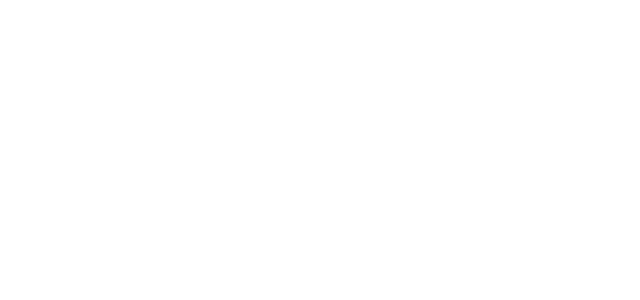
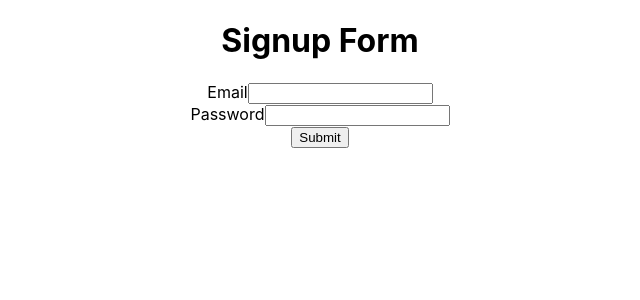
Before and after one commit to suresh9058/reactjs_ashokit_august_batch, a React (Create React App) app: page / in a window 1280 px wide. Shown: the top 300 px of the page, without its empty margins (320-960 px from the left). Built offline with nearby package versions, Linux system fonts and the light colour scheme.

Commit message:
react formik and yup

```diff
--- a/package.json
+++ b/package.json
@@ -6,11 +6,13 @@
     "@testing-library/jest-dom": "^5.16.5",
     "@testing-library/react": "^13.3.0",
     "@testing-library/user-event": "^13.5.0",
+    "formik": "^2.2.9",
     "react": "^18.2.0",
     "react-dom": "^18.2.0",
     "react-router-dom": "^6.4.0",
     "react-scripts": "5.0.1",
-    "web-vitals": "^2.1.4"
+    "web-vitals": "^2.1.4",
+    "yup": "^0.32.11"
   },
   "scripts": {
     "dev": "react-scripts start",
--- a/src/App.js
+++ b/src/App.js
@@ -19,6 +19,7 @@
 import ColorContainer from './ColorContainer';
 import ReactRouterExample from './ReactRouterExample';
 import UseEffectTwo from './UseEffectTwo';
+import ReactForm from './ReactForm';
 // import Footer from './ErrorHandling';
 
 // class App extends React.Component {
@@ -76,7 +77,8 @@
       {/* <ColorContainer /> */}
       {/* </header> */}
       {/* <ReactRouterExample /> */}
-      <UseEffectTwo />
+      {/* <UseEffectTwo /> */}
+      <ReactForm />
     </div>
   );
 }
--- /dev/null
+++ b/src/ReactForm.js
@@ -0,0 +1,79 @@
+import {useState} from 'react';
+
+function ReactForm() {
+    // const [email, setEmail] = useState("");
+    // const [password, setPassword] = useState("");
+    const initialValue = {
+        email: "",
+        password:""
+    };
+
+    const [formValues, setFormValues] = useState(initialValue);
+    const [formErrors, setFormErrors] = useState({});
+
+    const handleInputChange = (event)=>{
+        // [event.target.name]: event.target.value
+        const {name, value} = event.target;
+        setFormValues({...formValues,[name]: value});
+    }
+
+    const handleSubmit = (event)=>{
+        event.preventDefault();// don't want to go with default browser things
+        setFormErrors(validate(formValues));
+    }
+
+    const validate = (values)=>{
+        let errors = {}; // email: "cannot be blank"
+        const emailPattern = /^\w+@[a-zA-Z_]+?\.[a-zA-Z]{2,3}$/;
+        if(!values.email) { //if(!"")
+            errors.email = "Cannot be blank";
+        } else if(!emailPattern.test(values.email)) {
+            errors.email = "Invalid email format";
+        }
+
+        if(!values.password) {
+            errors.password="Cannot be blank";
+        } else if(values.password.length <8) {
+            errors.password = "Password must contain atleast";
+        }
+
+        return errors;
+    }
+
+    return (
+        <>
+            <h1>Signup Form</h1>
+            <form>
+                <div>
+                    <label>Email</label>
+                    <input
+                        type="email"
+                        name="email"
+                        onChange={handleInputChange}
+                    />
+                    {
+                        formErrors.email && (
+                            <span>{formErrors.email}</span>
+                        )
+                    }
+                </div>
+                <div>
+                    <label>Password</label>
+                    <input
+                        type="password"
+                        name="password"
+                        onChange={handleInputChange}
+                    />
+                    {
+                        formErrors.password && (
+                            <span>{formErrors.password}</span>
+                        )
+                    }
+                </div>
+                <button onClick={handleSubmit}>Submit</button>
+            </form>
+        </>
+    )
+}
+
+export default ReactForm;
```
Also changed, not shown: src/FormikYup.js (added, +19 -0 lines), 1 other file (tests, documents, lock files or other folders).
